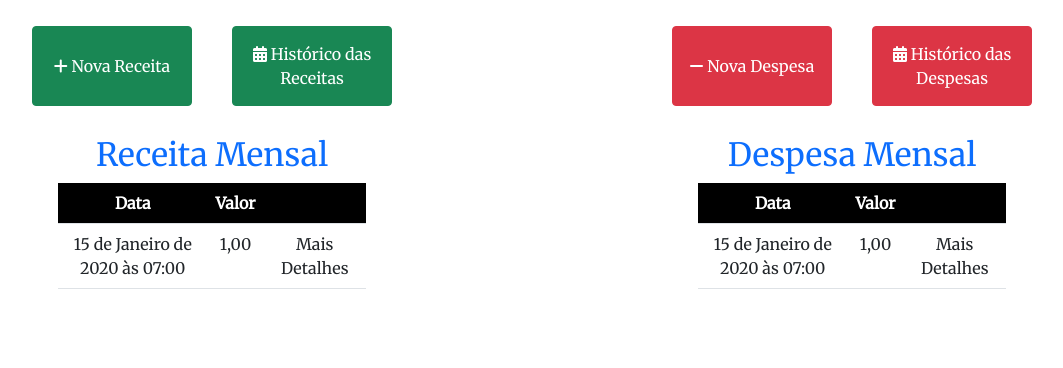
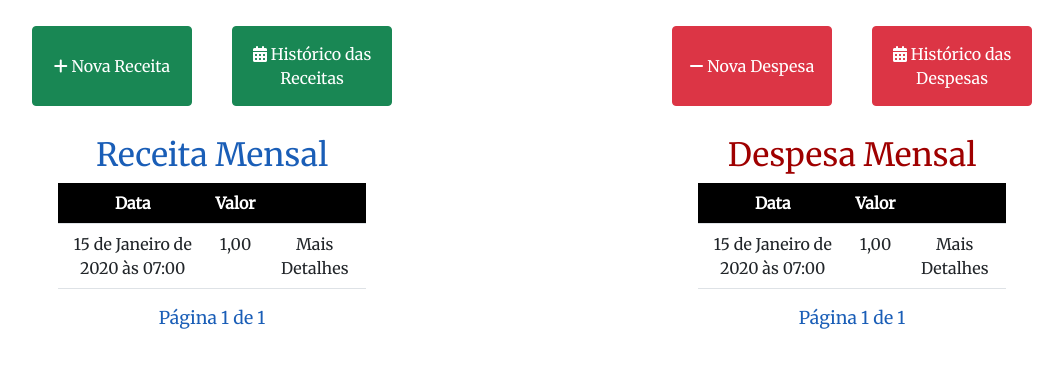
Before and after one commit to marcusvcalves/Django_Sistema_Clinica, a Django app: page /financeiro in a window 1280 px wide. Shown: the part 56-424 px from the top of the page, without its empty margins (108-1171 px from the left). Run offline with Django 4.2, Linux system fonts and the light colour scheme; tables that the repository leaves empty hold one stand-in row (values such as "Sample post"); some libraries are stand-ins or nearby versions.

Commit message:
pagination + design

```diff
--- a/Sistema/static/css/financeiro.css
+++ b/Sistema/static/css/financeiro.css
@@ -24,6 +24,17 @@
 .containerReceita, .containerDespesa{
     padding-top: 2%;
 }
+.receitaText{
+    color:#1A5EB7;
+}
+.despesaText{
+    color:#9F0000;
+}
+.listaReceita, .listaDespesa{
+    display:flex;
+    flex-direction: column;
+    text-align: center;
+}
 
 .buttonReceita, .buttonDespesa, .buttonHistoricoReceita, .buttonHistoricoDespesa {
     height: 5em;
@@ -36,3 +47,26 @@
 th{
     color: white;
 }
+
+.paginationContainer{
+    display:flex;
+    align-self: center;
+}
+.paginationText{
+    color:#1A5EB7;
+    font-size: 1.1rem;
+}
+.fa-angles-left, .fa-angles-right, .listaText, a{
+    color:#1A5EB7;
+}
+.adicionarText{
+    color:#9F0000;
+}
+.paginationFirst{
+    padding-right:30px;
+    font-size: 1.1rem;
+}
+.paginationLast{
+    padding-left:30px;
+    font-size: 1.1rem;
+}
--- a/Sistema/templates/financeiro.html
+++ b/Sistema/templates/financeiro.html
@@ -95,7 +95,7 @@
           </div>
         </div>
           <div class="col-md-6 listaReceita">
-            <div><h2 class="text-primary">Receita Mensal</h2></div>
+            <div><h2 class="receitaText">Receita Mensal</h2></div>
             <table class="table table table-striped table-hover">
               <tr class="trHeader">
                 <th>Data</th>
@@ -110,6 +110,17 @@
               </tr>
               {% endfor %}
             </table>
+            <div class="paginationContainer">
+              {% if receita.has_previous %}
+              <span class="paginationFirst"><a href="?page=1">1...</a></span>
+              <a href="?page={{receita.previous_page_number}}"><i class="fa-solid fa-angles-left"></i></a>
+              {% endif %}
+              <span class="paginationText">Página {{receita.number}} de {{receita.paginator.num_pages}}</span>
+              {% if receita.has_next %}
+              <a href="?page={{receita.next_page_number}}"><i class="fa-solid fa-angles-right"></i></a>
+              <span class="paginationLast"><a href="?page={{receita.paginator.num_pages}}">...{{receita.paginator.num_pages}}</a></span>
+              {% endif %}
+            </div>
           </div>
       </div>
       <div class="container-fluid containerDespesa">
@@ -148,8 +159,8 @@
             </div>
           </div>
         </div>
-        <div class="col-md-6 listaReceita">
-          <div><h2 class="text-primary">Despesa Mensal</h2></div>
+        <div class="col-md-6 listaDespesa">
+          <div><h2 class="despesaText">Despesa Mensal</h2></div>
           <table class="table table table-striped table-hover">
             <tr class="trHeader">
               <th>Data</th>
@@ -164,6 +175,17 @@
             </tr>
             {% endfor %}
           </table>
+          <div class="paginationContainer">
+            {% if despesa.has_previous %}
+            <span class="paginationFirst"><a href="?page=1">1...</a></span>
+            <a href="?page={{despesa.previous_page_number}}"><i class="fa-solid fa-angles-left"></i></a>
+            {% endif %}
+            <span class="paginationText">Página {{despesa.number}} de {{despesa.paginator.num_pages}}</span>
+            {% if despesa.has_next %}
+            <a href="?page={{despesa.next_page_number}}"><i class="fa-solid fa-angles-right"></i></a>
+            <span class="paginationLast"><a href="?page={{despesa.paginator.num_pages}}">...{{despesa.paginator.num_pages}}</a></span>
+            {% endif %}
+          </div>
         </div>
       </div>
     </div>
--- a/Sistema/views.py
+++ b/Sistema/views.py
@@ -22,7 +22,9 @@
 
 
 def pacientes(request):
-    pacientes = Paciente.objects.all()
+    p = Paginator(Paciente.objects.all(), 10)
+    page = request.GET.get('page')
+    pacientes = p.get_page(page)
     return render(request, "pacientes.html", {"pacientes": pacientes})
 
 
@@ -92,9 +94,14 @@
 
 
 def financeiro(request):
-    receita = Receita.objects.all()
-    despesa = Despesa.objects.all()
+    pReceita = Paginator(Receita.objects.all(),5)
+    pDespesa = Paginator(Despesa.objects.all(),5)
+    page = request.GET.get('page')
+    receita = pReceita.get_page(page)
+    despesa = pDespesa.get_page(page)
+
     return render(request, "financeiro.html", {"receita": receita, "despesa": despesa})
+
 
 def cadastrar_transacao(request):
     if request.method == 'POST':
```
Also changed, not shown: Sistema/static/css/paciente.css (+19 -0 lines), Sistema/templates/pacientes.html (+13 -3 lines).
